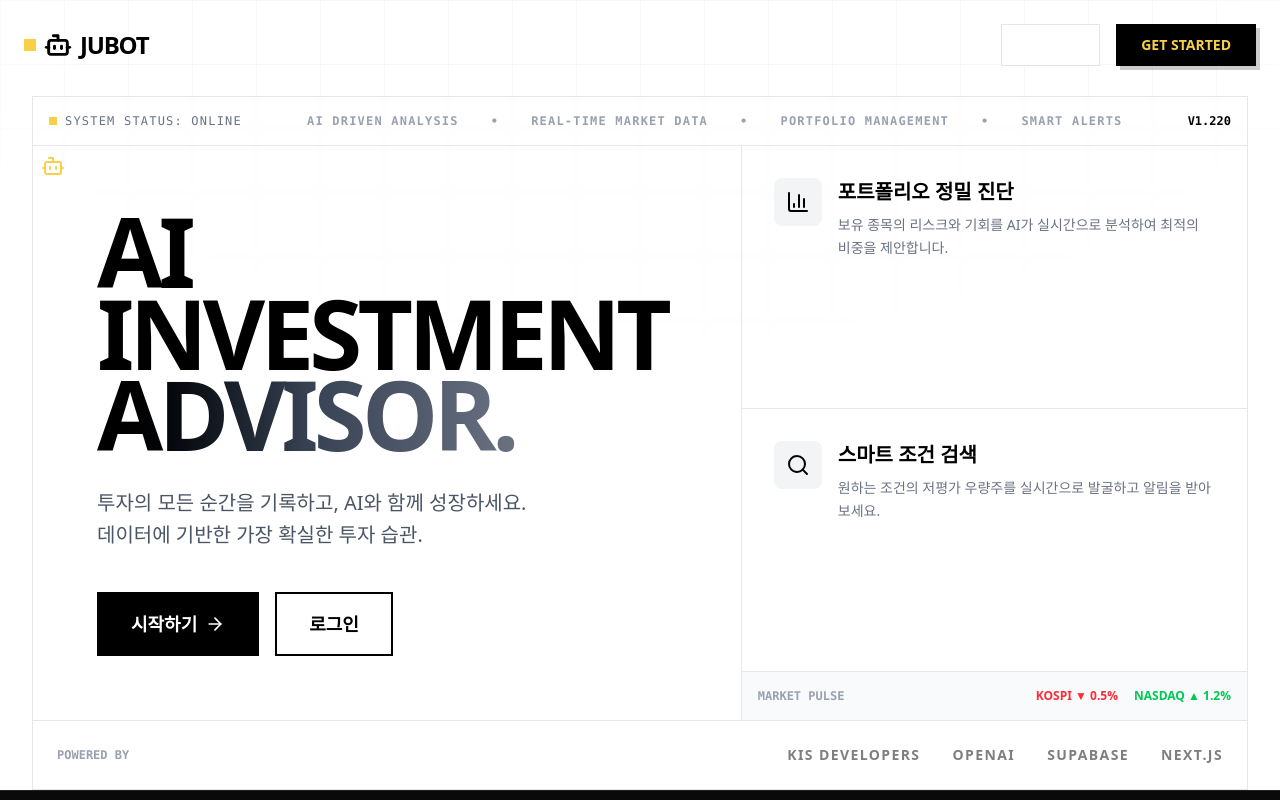
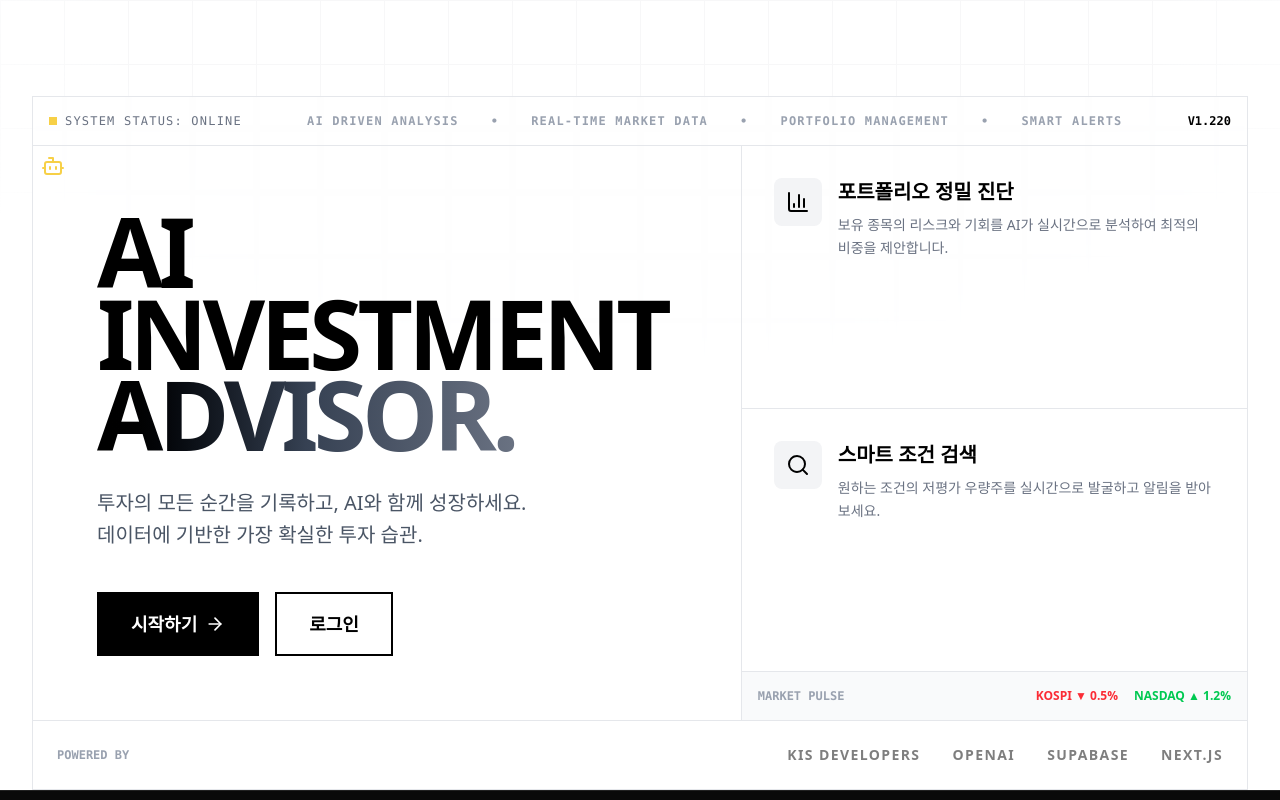
Before and after one commit to tark202020-glitch/financial-advisor-saas, a Next.js app: page / in a window 1280 px wide. Shown: the top 800 px of the page. Built offline with nearby package versions, Linux system fonts and the light colour scheme; no server answers.

Commit message:
Alpha V1.223: Hero Section Redesign (Minimalist Bold)

```diff
--- a/doc/DailyReport.md
+++ b/doc/DailyReport.md
@@ -33,6 +33,17 @@
 ### 3. 글로벌 레이아웃 (Navigation & Footer)
 - **Navigation**: 버튼 스타일을 Industrial(각진 형태, Border)로 변경, "System Status" 인디케이터 추가.
 - **Footer**: 다크 테마(`#0A0A0A`) 적용으로 무게감 있는 마무리, Monospace 폰트 적용.
+
+### 4. 버그 수정 (V1.222)
+- **Favicon**: 파비콘이 갱신되지 않는 문제 해결.
+  - `public/favicon.ico` 삭제 및 `src/app/icon.png` 기반 자동 생성 활성화.
+
+### 5. Hero Section 리디자인 (V1.223)
+- **Concept**: 사용자 피드백("Your Creative" 레퍼런스) 반영.
+- **Design**:
+  - 화면을 압도하는 거대한 텍스트("Jubot") 적용.
+  - 불필요한 장식 요소를 제거하고 화이트 스페이스와 볼드한 타이포그래피로 임팩트 강화.
+  - 기존의 움직이는 배경(Unicorn Studio)은 유지하되 텍스트와 자연스럽게 어우러지도록 블렌딩 처리.
 
 ## 📝 내일의 계획
 - **반응형 디테일 점검**: 모바일 환경에서의 Grid 레이아웃 최적화 확인.
--- a/src/app/layout.tsx
+++ b/src/app/layout.tsx
@@ -9,9 +9,6 @@ const inter = Inter({ subsets: ["latin"] });
 export const metadata: Metadata = {
   title: "Financial Advisor SaaS",
   description: "AI-driven financial insights",
-  icons: {
-    icon: "/icon.png",
-  },
 };
 
 export default async function RootLayout({
--- a/src/app/page.tsx
+++ b/src/app/page.tsx
@@ -11,24 +11,7 @@ export default function LandingPage() {
   return (
     <div className="min-h-screen font-sans selection:bg-black selection:text-[#F7D047]">
 
-      {/* Navigation (Transparent/Floating) */}
-      <nav className="absolute top-0 left-0 right-0 z-50 px-6 py-6 border-b border-transparent hover:bg-white/50 transition-all duration-300">
-        <div className="max-w-[1920px] mx-auto flex items-center justify-between">
-          <div className="flex items-center gap-2 font-black text-2xl tracking-tighter text-black">
-            <div className="w-3 h-3 bg-[#F7D047]"></div>
-            <Bot strokeWidth={2.5} size={28} />
-            <span>JUBOT</span>
-          </div>
-          <div className="flex gap-4">
-            <Link href="/login" className="px-6 py-2.5 font-bold text-sm bg-white/50 border border-black/10 hover:border-black hover:bg-black hover:text-white transition-all backdrop-blur-sm">
-              LOG IN
-            </Link>
-            <Link href="/register" className="px-6 py-2.5 font-bold text-sm bg-black text-[#F7D047] border border-black hover:bg-[#F7D047] hover:text-black transition-all shadow-[4px_4px_0px_0px_rgba(0,0,0,0.2)] hover:shadow-none hover:translate-x-[2px] hover:translate-y-[2px]">
-              GET STARTED
-            </Link>
-          </div>
-        </div>
-      </nav>
+
 
       <main>
         <HeroSection />
```
Also changed, not shown: 2 other files (tests, documents, lock files or other folders).
